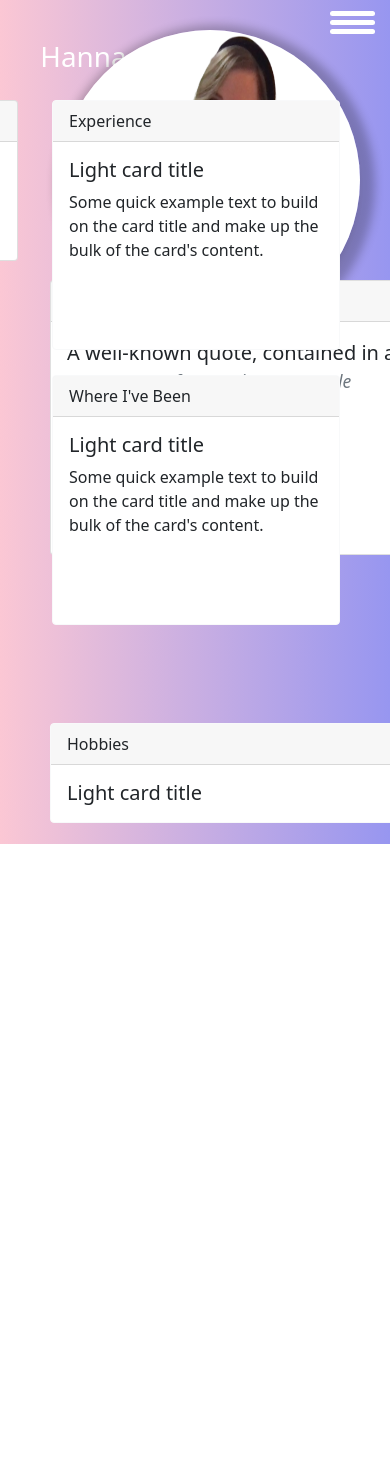
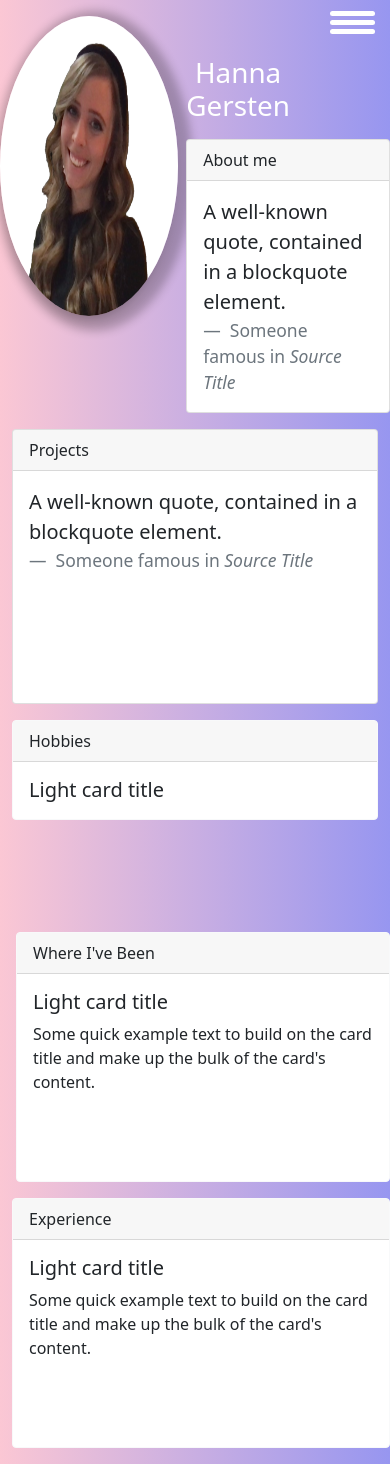
Before and after one commit to MLH-Fellowship/project-team-pythonic, a Flask app: a page that uses app/templates/profile.html in a window 390 px wide. Before the commit the page ends 844 px from the top, so only its background shows below. Run offline with Flask 2, Linux system fonts and the light colour scheme.

Commit message:
Made profile page responsive.

```diff
--- a/app/static/styles/profile.css
+++ b/app/static/styles/profile.css
@@ -103,10 +103,6 @@ body {
     transform: translate(65%, -40%);
 }
 
- .container{
-     padding-left: 0%;
-     margin-left: 0px;
- }
  h1 {
     text-align: center;
     color: white;
@@ -114,19 +110,21 @@ body {
     margin-right: 100px;
     margin-bottom: 0px;
  }
-.pic {
-    position: fixed;
-    top: 30px;
+/* .pic {
+    /* position: fixed; */
+    /* top: 30px;
     margin-left: 60px;
     padding: 0px;
-    width: 300px;
+    width: 300px; */
     /* height: 350px; */
-}
+
 .img-raised {
     box-shadow: 5px 5px 10px 10px rgba(0, 0, 0, .24), 0 8px 10px -5px rgba(0, 0, 0, .2);
 }
 .rounded-circle {
     border-radius: 50%;
+    margin: auto;
+    display: block;
 }
 
 .img-fluid,
@@ -137,34 +135,32 @@ body {
 
 
 .About-me {
-    position: fixed;
-    top: 100px;
+    /* position: fixed; */
+    /* top: 100px; */
     right: 372px;
-    width: 550px;
+    /* width: 550px; */
 }
 
 .projects {
-    position: fixed;
+    /* position: fixed; */
     top: 280px;
-    left: 50px;
-    width: 875px;
+
+    max-width: 875px;
 }
 .experience{
-    position: fixed;
-    top: 100px;
-    height: 100px;
-    right: 50px;
+    /* position: fixed; */
+    margin: auto;
 }
 .map{
-    position: fixed;
+    /* position: fixed; */
     top: 375px;
     right: 50px;
 }
 .hobbies{
-    position: fixed;
+    /* position: fixed; */
     bottom: 5px;
     left: 50px;
-    width: 875px;
+    max-width: 875px;
 }
 
 .projects .card{
--- a/app/templates/profile.html
+++ b/app/templates/profile.html
@@ -11,13 +11,9 @@
       integrity="sha384-BmbxuPwQa2lc/FVzBcNJ7UAyJxM6wuqIj61tLrc4wSX0szH/Ev+nYRRuWlolflfl"
       crossorigin="anonymous"
     />
-    <link
-      rel="stylesheet"
-      href="../static/styles/profile.css"
-    />
+    <link rel="stylesheet" href="../static/styles/profile.css" />
   </head>
   <body>
-    <div class="container">
     <div id="menu">
       <div id="menu-bar" onclick="menuOnClick()">
         <div id="bar1" class="bar"></div>
@@ -35,19 +31,28 @@
     </div>
 
     <div class="menu-bg" id="menu-bg"></div>
-      <h1>Hanna Gersten</h1>
-      <div class="pic">
+    <div class="container">
+      <div class="row">
+        <div class="col-lg-8">
+          <div class="row">
+            <div class="col col-sm-4 p-0">
+              <div class="img-responsive mb-0 mt-3">
                 <img
-          class="img-raised rounded-circle img-fluid"
-          src="/Users/hannahgersten/Library/Mobile Documents/com~apple~CloudDocs/MLHFellowship/Portfolio/project-team-pythonic/app/static/img/B423896F-3839-47F4-A251-A8BE38D29449.png"
+                  class="img-raised rounded-circle img-fluid max-width: 300px ml-1"
+                  src="../static/img/Hanna_G.png"
                 />
               </div>
-      <div class="About-me">
+            </div>
+            <div class="col col-sm-8 ps-2 pe-0 mt-3">
+              <h1 class="Name mb-3">Hanna Gersten</h1>
+              <div class="About-me mb-3 max-width: 550px">
                 <div class="card">
                   <div class="card-header">About me</div>
                   <div class="card-body">
                     <blockquote class="blockquote mb-0">
-              <p>A well-known quote, contained in a blockquote element.</p>
+                      <p>
+                        A well-known quote, contained in a blockquote element.
+                      </p>
                       <footer class="blockquote-footer">
                         Someone famous in
                         <cite title="Source Title">Source Title</cite>
@@ -56,7 +61,9 @@
                   </div>
                 </div>
               </div>
-      <div class="projects">
+            </div>
+          </div>
+          <div class="projects mb-3">
             <div class="card">
               <div class="card-header">Projects</div>
               <div class="card-body">
@@ -70,30 +77,6 @@
               </div>
             </div>
           </div>
-      <div class="map">
-        <div class="card border-light mb-3" style="max-width: 18rem">
-          <div class="card-header">Where I've Been</div>
-          <div class="card-body">
-            <h5 class="card-title">Light card title</h5>
-            <p class="card-text">
-              Some quick example text to build on the card title and make up the
-              bulk of the card's content.
-            </p>
-          </div>
-        </div>
-      </div>
-      <div class="experience">
-        <div class="card border-light mb-3" style="max-width: 18rem">
-          <div class="card-header">Experience</div>
-          <div class="card-body">
-            <h5 class="card-title">Light card title</h5>
-            <p class="card-text">
-              Some quick example text to build on the card title and make up the
-              bulk of the card's content.
-            </p>
-          </div>
-        </div>
-      </div>
           <div class="hobbies">
             <div class="card border-light mb-3" style="max-width: 875px">
               <div class="card-header">Hobbies</div>
@@ -103,6 +86,40 @@
             </div>
           </div>
         </div>
+        <div class="col col-lg-4 mt-5 pe-0">
+          <div class="map mt-5 ms-1 me-0">
+            <div class="card border-light mb-3" style="max-width: 100%">
+              <div class="card-header">Where I've Been</div>
+              <div class="card-body">
+                <h5 class="card-title">Light card title</h5>
+                <p class="card-text">
+                  Some quick example text to build on the card title and make up
+                  the bulk of the card's content.
+                </p>
+              </div>
+            </div>
+          </div>
+          <div class="experience">
+            <div class="card border-light mb-3" style="max-width: 100%">
+              <div class="card-header">Experience</div>
+              <div class="card-body">
+                <h5 class="card-title">Light card title</h5>
+                <p class="card-text">
+                  Some quick example text to build on the card title and make up
+                  the bulk of the card's content.
+                </p>
+              </div>
+            </div>
+          </div>
+        </div>
+      </div>
+    </div>
+    <!-- JavaScript Bundle with Popper -->
+    <script
+      src="https://cdn.jsdelivr.net/npm/bootstrap@5.2.0-beta1/dist/js/bootstrap.bundle.min.js"
+      integrity="sha384-pprn3073KE6tl6bjs2QrFaJGz5/SUsLqktiwsUTF55Jfv3qYSDhgCecCxMW52nD2"
+      crossorigin="anonymous"
+    ></script>
   </body>
   <script src="../static/scripts/profile.js"></script>
 </html>
```
Also changed, not shown: app/templates/index.html (+30 -15 lines). Lines whose indentation alone changed are shown as unchanged.
